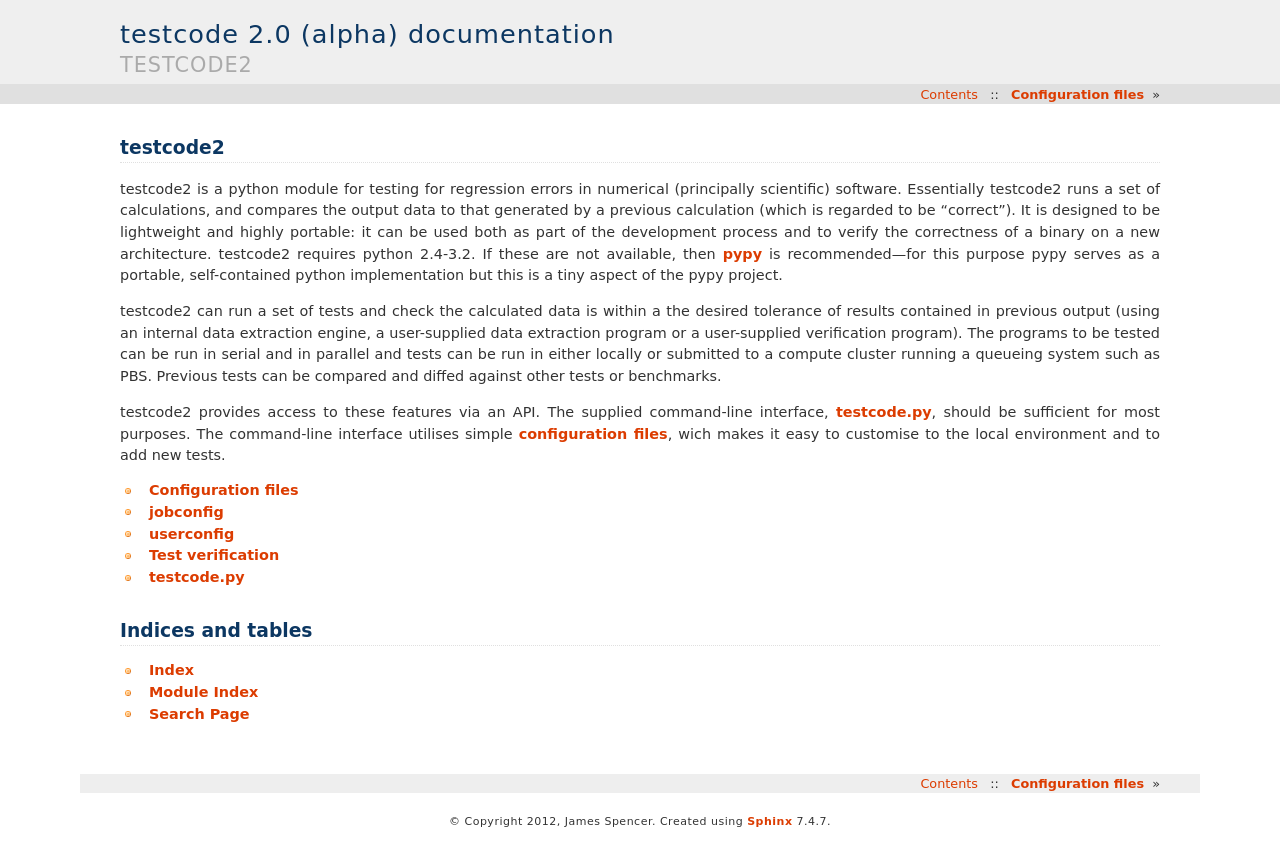
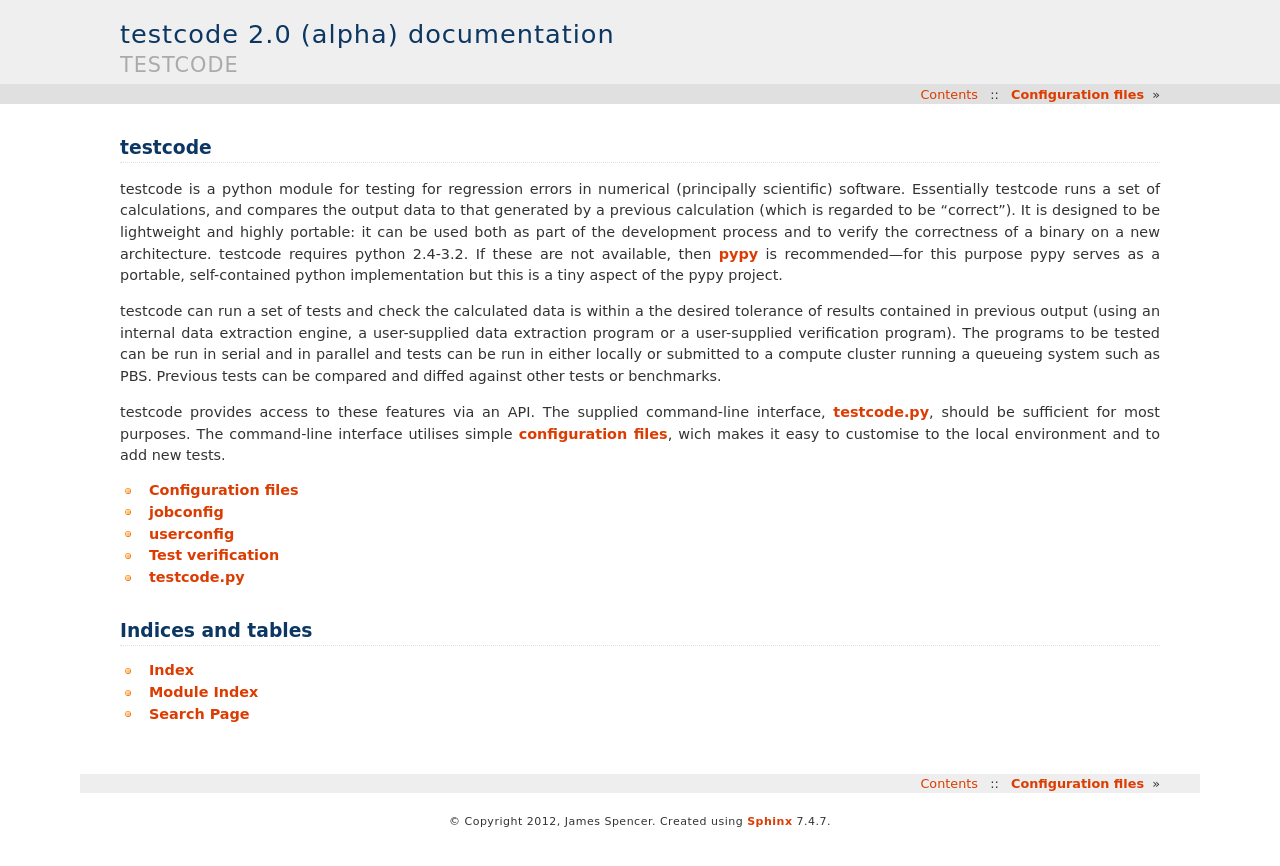
Before and after one commit to jsspencer/testcode, a Sphinx documentation site: the page built from docs/index.rst, in a window 1280 px wide. Shown: the top 866 px of the page. Built offline with Sphinx 7.4.7, drawn with Linux system fonts in a browser that asks for light colours.

Commit message:
testcode2 -> testcode in documentation.

```diff
--- a/docs/index.rst
+++ b/docs/index.rst
@@ -1,18 +1,18 @@
-testcode2
-=========
+testcode
+========
 
-testcode2 is a python module for testing for regression errors in numerical
-(principally scientific) software.  Essentially testcode2 runs a set of
+testcode is a python module for testing for regression errors in numerical
+(principally scientific) software.  Essentially testcode runs a set of
 calculations, and compares the output data to that generated by a previous
 calculation (which is regarded to be "correct").  It is designed to be
 lightweight and highly portable: it can be used both as part of the development
 process and to verify the correctness of a binary on a new architecture.
-testcode2 requires python 2.4-3.2.  If these are not available, then `pypy
+testcode requires python 2.4-3.2.  If these are not available, then `pypy
 <http://www.pypy.org>`_ is recommended---for this purpose pypy serves as
 a portable, self-contained python implementation but this is a tiny aspect of
 the pypy project.
 
-testcode2 can run a set of tests and check the calculated data is within a the
+testcode can run a set of tests and check the calculated data is within a the
 desired tolerance of results contained in previous output (using an internal
 data extraction engine, a user-supplied data extraction program or
 a user-supplied verification program).  The programs to be tested can be run in
@@ -20,7 +20,7 @@
 a compute cluster running a queueing system such as PBS.  Previous tests can be
 compared and diffed against other tests or benchmarks.
 
-testcode2 provides access to these features via an API.  The supplied
+testcode provides access to these features via an API.  The supplied
 command-line interface, :ref:`testcode.py`, should be sufficient for most
 purposes.  The command-line interface utilises simple :ref:`configuration files
 <config>`, wich makes it easy to customise to the local environment and to add
--- a/docs/userconfig.rst
+++ b/docs/userconfig.rst
@@ -106,7 +106,7 @@
     testcode.run_cmd.
 submit_template [string]
     Path to a template of a submit script used to submit jobs to a queueing
-    system.  testcode2 will replace the string given in submit_pattern with the
+    system.  testcode will replace the string given in submit_pattern with the
     command(s) to run the test.  The submit script must do all other actions (e.g.
     setting environment variables, loading modules, copying files from the test
     directory to a local disk and copying files back afterwards).  No default.
--- a/docs/verification.rst
+++ b/docs/verification.rst
@@ -1,22 +1,22 @@
 Test verification
 =================
 
-testcode2 compares selected data from an output with previously obtained output
+testcode compares selected data from an output with previously obtained output
 (the 'benchmark'); a test passes if all data is within a desired tolerance.
 The data can be compared using an absolute tolerance and/or a relative
-tolerance.  testcode2 needs some way of knowing what data from the output files
+tolerance.  testcode needs some way of knowing what data from the output files
 should be validated.  There are three options.
 
 * label output with a 'data tag'
 
-  If a data tag is supplied, then testcode2 will search each output file for
+  If a data tag is supplied, then testcode will search each output file for
   lines starting with that tag.  The first numerical entry on those lines will
   then be checked against the benchmark.  For example, if the data tag is set
   to be '[QA]', and the line
 
       [QA] Energy = 1.23456 eV
 
-  appears in the test output, then testcode2 will ensure the value 1.23456 is
+  appears in the test output, then testcode will ensure the value 1.23456 is
   identical (within the specified tolerance) to the equivalent line in the
   benchmark output.  The text preceding the value is used to label that data
   item; lines with identical text but different values are handled but it is
```
Also changed, not shown: docs/testcode.py.rst (+6 -6 lines).
